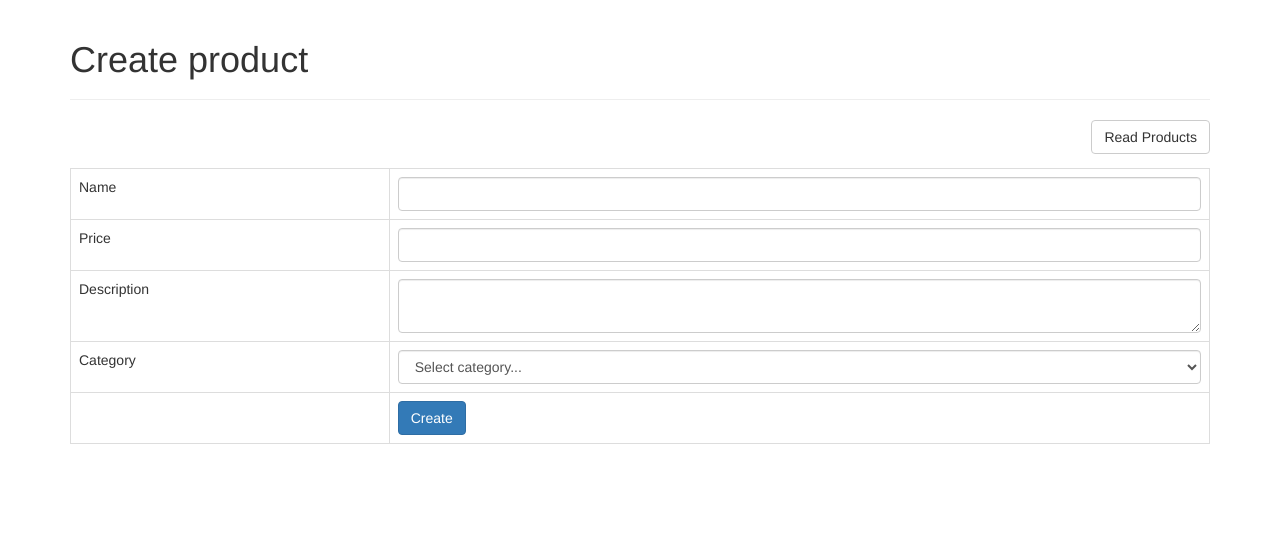
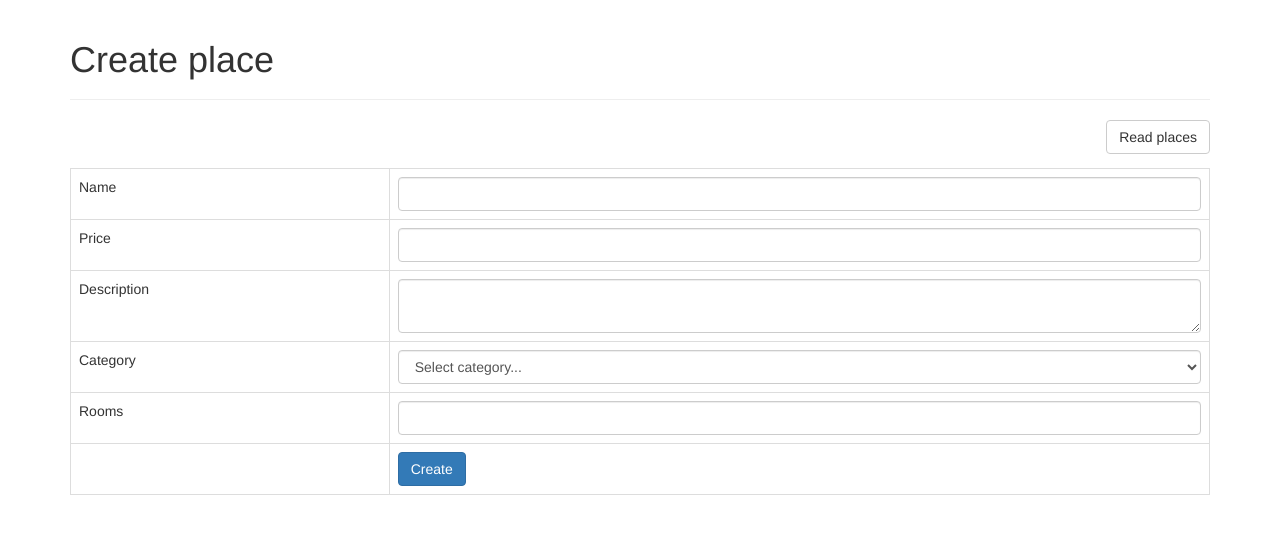
Before and after one commit to pipemanta/booking, a PHP site: page /create.php in a window 1280 px wide. Shown: the top 534 px of the page. Run offline with PHP 8.4, Linux system fonts and the light colour scheme; tables that the repository leaves empty hold one stand-in row (values such as "Sample post"); some libraries are stand-ins or nearby versions.

Commit message:
PDO changes

```diff
--- a/wwwroot/config/database.php
+++ b/wwwroot/config/database.php
@@ -22,4 +22,3 @@
         return $this->conn;
     }
 }
-?>
--- a/wwwroot/create.php
+++ b/wwwroot/create.php
@@ -2,52 +2,55 @@
 // set page headers //
     // include database and object files
     include_once 'config/database.php';
-    include_once 'objects/product.php';
+    include_once 'objects/place.php';
     include_once 'objects/category.php';
 
     // get database connection
     $database = new Database();
+    /** @var PDO $db */
     $db = $database->getConnection();
 
-    // pass connection to objects
-    $product = new Product($db);
+    // construct empty object on category type with db connection
     $category = new Category($db);
 
 
-$page_title = "Create product";
+$page_title = "Create place";
 include_once "layout_header.php";
 
-// contents will be here //
-echo "<div class='right-button-margin'>
-        <a href='index.php' class='btn btn-default pull-right'>Read Products</a>
-    </div>";
+?>
 
-?>
-    <!-- 'create product' html form will be here -->
+<div class='right-button-margin'>
+    <a href='index.php' class='btn btn-default pull-right'>Read places</a>
+</div>
+
+    <!-- 'create place' html form will be here -->
         <!-- PHP post code will be here -->
             <?php
             // if the form was submitted - PHP OOP CRUD Tutorial
             if($_POST){
 
-                // set product property values
-                $product->name = $_POST['name'];
-                $product->price = $_POST['price'];
-                $product->description = $_POST['description'];
-                $product->category_id = $_POST['category_id'];
+                // construct empty object of type place with db connection
+                $place = new Place($db);
 
-                // create the product
-                if($product->create()){
-                    echo "<div class='alert alert-success'>Product was created.</div>";
+                $place->name = htmlspecialchars(strip_tags($_POST['name']));
+                $place->price = htmlspecialchars(strip_tags($_POST['price']));
+                $place->description = htmlspecialchars(strip_tags($_POST['description']));
+                $place->category_id = htmlspecialchars(strip_tags($_POST['category_id']));
+
+                // create the place
+                $created = $place->create();
+                if(is_bool($created) && $created){
+                    echo "<div class='alert alert-success'>Place was created.</div>";
                 }
 
-                // if unable to create the product, tell the user
+                // if unable to create the place, tell the user
                 else{
-                    echo "<div class='alert alert-danger'>Unable to create product.</div>";
+                    echo sprintf("<div class='alert alert-danger'>%s</div>", $created);
                 }
             }
             ?>
 
-        <!-- HTML form for creating a product -->
+        <!-- HTML form for creating a place -->
             <form action="<?php echo htmlspecialchars($_SERVER["PHP_SELF"]);?>" method="post">
 
                 <table class='table table-hover table-responsive table-bordered'>
@@ -72,14 +75,14 @@
                         <td>
                             <!-- categories from database will be here -->
                                 <?php
-                                // read the product categories from the database
-                                $stmt = $category->read();
+                                // read the place categories from the database
+                                $results = $category->read();
 
                                 // put them in a select drop-down
                                 echo "<select class='form-control' name='category_id'>";
                                 echo "<option>Select category...</option>";
 
-                                while ($row_category = $stmt->fetch(PDO::FETCH_ASSOC)){
+                                while ($row_category = $results->fetch(PDO::FETCH_ASSOC)){
                                     extract($row_category);
                                     echo "<option value='{$id}'>{$name}</option>";
                                 }
@@ -87,6 +90,11 @@
                                 echo "</select>";
                                 ?>
                         </td>
+                    </tr>
+
+                    <tr>
+                        <td>Rooms</td>
+                        <td><input type='text' name='price' class='form-control' /></td>
                     </tr>
 
                     <tr>
--- a/wwwroot/objects/product.php
+++ b/wwwroot/objects/place.php
@@ -1,5 +1,7 @@
 <?php
-class Product{
+
+class Place
+{
 
     // database connection and table name
     private $conn;
@@ -13,26 +15,22 @@
     public $category_id;
     public $timestamp;
 
-    public function __construct($db){
+    public function __construct(PDO $db)
+    {
         $this->conn = $db;
     }
 
-    // create product
-    function create(){
+    // create place
+    function create()
+    {
 
         //write query
-        $query = "INSERT INTO
-                    " . $this->table_name . "
-                SET
-                    name=:name, price=:price, description=:description, category_id=:category_id, created=:created";
+        $query = sprintf("INSERT INTO %s SET
+                    name=:name, price=:price, description=:description, category_id=:category_id, created=:created",
+            $this->table_name);
 
+        /** @var PDOStatement $stmt */
         $stmt = $this->conn->prepare($query);
-
-        // posted values
-        $this->name=htmlspecialchars(strip_tags($this->name));
-        $this->price=htmlspecialchars(strip_tags($this->price));
-        $this->description=htmlspecialchars(strip_tags($this->description));
-        $this->category_id=htmlspecialchars(strip_tags($this->category_id));
 
         // to get time-stamp for 'created' field
         $this->timestamp = date('Y-m-d H:i:s');
@@ -44,12 +42,13 @@
         $stmt->bindParam(":category_id", $this->category_id);
         $stmt->bindParam(":created", $this->timestamp);
 
-        if($stmt->execute()){
+        if ($stmt->execute()) {
             return true;
-        }else{
-            return false;
+        } else {
+            $error = $stmt->errorInfo();
+//            var_dump($error);
+            return $error[2];
         }
 
     }
 }
-?>
```
